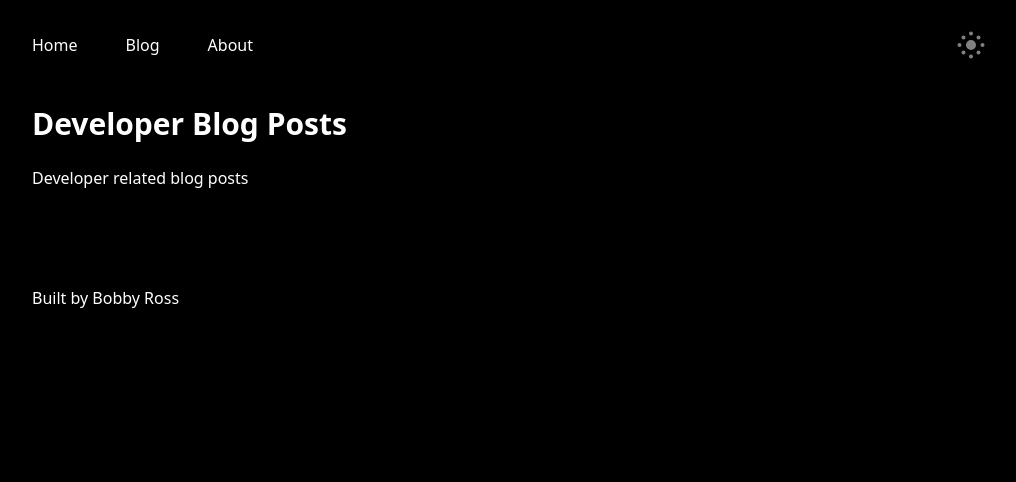
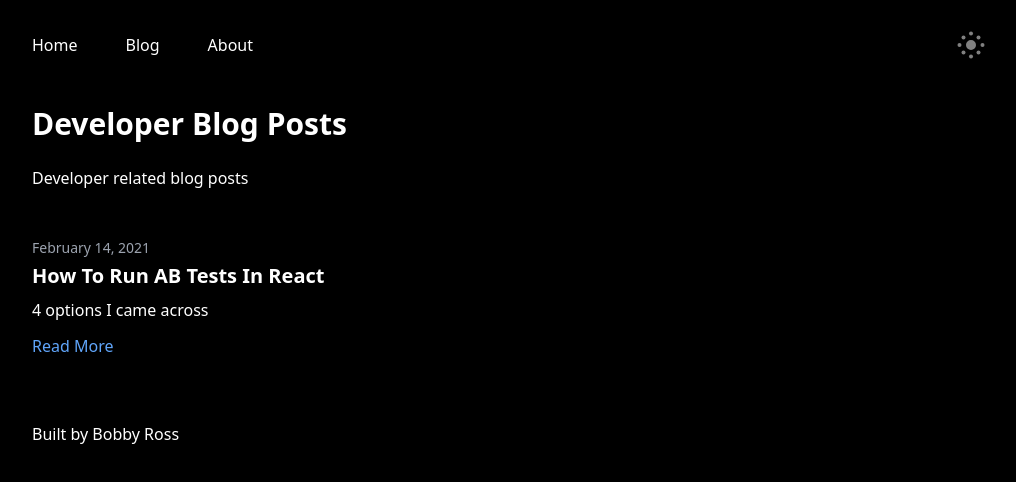
Before and after one commit to brossdev/next-blog, a Next.js app: page /blog in a window 1280 px wide. Shown: the top 482 px of the page, without its empty margins (128-1144 px from the left). Built offline with nearby package versions, Linux system fonts and the light colour scheme; what @tailwindcss/typography would draw is missing.

Commit message:
fix: typo on post utils loop

```diff
--- a/lib/post-utils.ts
+++ b/lib/post-utils.ts
@@ -32,7 +32,7 @@ export function getPostBySlug(slug: string, fields: string[]): PostItems {
       items[field] = content;
     }
     if (data[field]) {
-      items.field = data[field];
+      items[field] = data[field];
     }
   });
 
--- a/pages/blog/index.tsx
+++ b/pages/blog/index.tsx
@@ -1,3 +1,5 @@
+import { format, parseISO } from 'date-fns';
+import Link from 'next/link';
 import Layout from "../../components/Layout";
 import { getAllPosts } from "../../lib/post-utils";
 import { PostType } from "../../types";
@@ -14,7 +16,20 @@ export function Blog({ posts }: BlogProps) {
       {posts.map((post) => (
         <article key={post.slug} className="mt-12">
           <p className="mb-1 text-sm text-gray-500 dark:text-gray-400">
-            {post.title}
+            {format(parseISO(post.publishedDate), 'MMMM dd, yyyy')}
+          </p>
+          <h1 className="mb-2 text-xl">
+            <Link as={`/posts/${post.slug}`} href={`/posts/[slug]`}>
+              <a className="text-gray-900 dark:text-white dark:hover:text-blue-400">
+                {post.title}
+              </a>
+            </Link>
+          </h1>
+          <p className="mb-3">{post.description}</p>
+          <p>
+            <Link as={`/blog/${post.slug}`} href={`/blog/[slug]`}>
+              <a>Read More</a>
+            </Link>
           </p>
         </article>
       ))}
@@ -23,13 +38,12 @@ export function Blog({ posts }: BlogProps) {
 }
 
 export async function getStaticProps() {
-  const posts = await getAllPosts([
+  const posts = getAllPosts([
     "publishedDate",
     "description",
     "slug",
     "title",
   ]);
-  console.log({ posts });
   return {
     props: { posts },
   };
```
